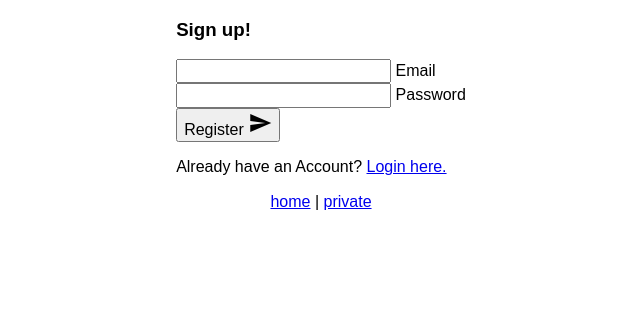
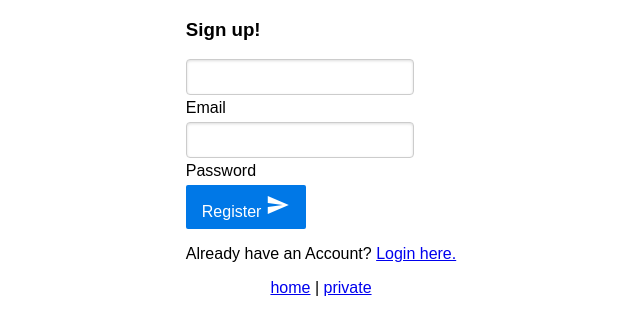
Before and after one commit to eddyizm/HTMX_FastAPI_Login, a FastAPI app: page /register/ in a window 1280 px wide. Shown: the top 335 px of the page, without its empty margins (319-959 px from the left). Run offline with FastAPI, Linux system fonts and the light colour scheme; some libraries are stand-ins or nearby versions.

Commit message:
updated register page, need to fix button alignment

```diff
--- a/templates/register.html
+++ b/templates/register.html
@@ -6,13 +6,13 @@
             <h3>Sign up!</h3>
         </div>
         <form
-            class="col s12"
+            class="pure-form pure-form-stacked"
             hx-post="/register"
             hx-target="#register"
             method="post"
         >
             <div class="row">
-                <div class="input-field col s12">
+                <div class="pure-input-2-3">
                     <input
                         id="email"
                         type="email"
@@ -28,7 +28,7 @@
                 </div>
             </div>
             <div class="row">
-                <div class="input-field col s12">
+                <div class="pure-input-2-3">
                     <input
                         id="password"
                         name="password"
@@ -38,9 +38,9 @@
                     <label for="password">Password</label>
                 </div>
             </div>
-            <div class="row col s4">
+            <div class="pure-input-2-3">
                 <button
-                    class="btn waves-effect waves-light indigo darken-2"
+                    class="pure-button pure-button-primary"
                     type="submit"
                     name="action"
                 >
```
